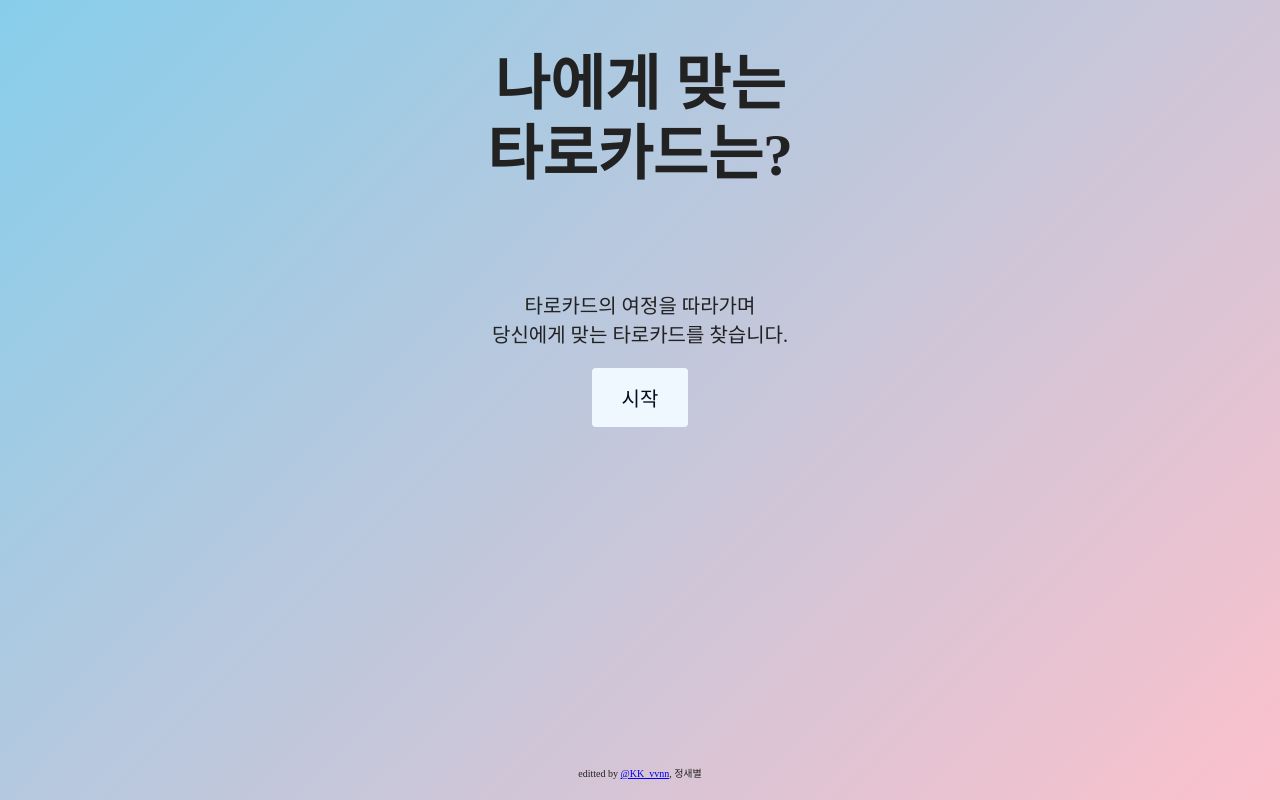
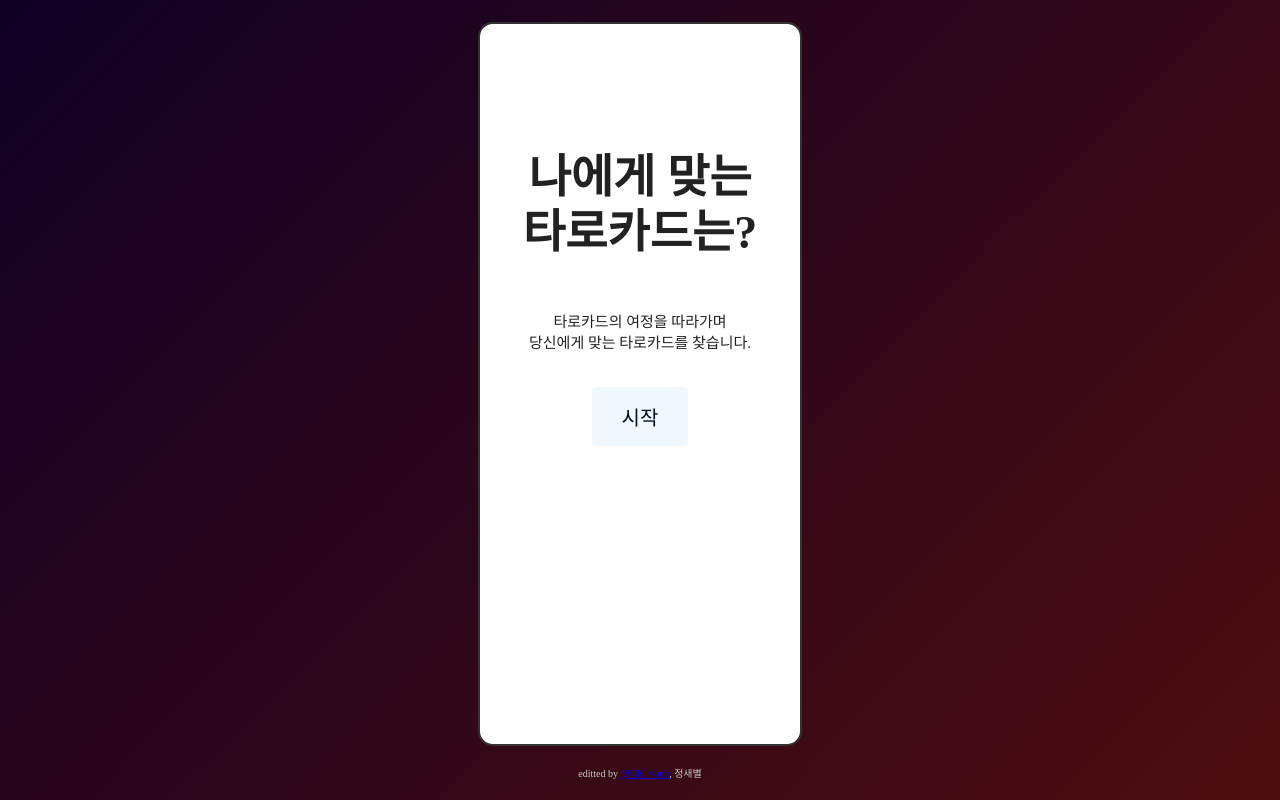
Before and after one commit to Kvvnn/tarotmbti, a plain HTML site: page index.html in a window 1280 px wide. Shown: the top 800 px of the page. Drawn offline with Linux system fonts and the light colour scheme; a web font is replaced by a local one.

Commit message:
design change

```diff
--- a/css/indexStyle.css
+++ b/css/indexStyle.css
@@ -11,29 +11,32 @@ body{
     text-align:center;
     font-family:IBMPlexSansKR-Bold;
     height: 100vh;
-    background-image: linear-gradient(-45deg, pink, skyblue);
+    background-image: linear-gradient(-45deg, rgb(82, 14, 14), rgb(15, 0, 36));
     background-position-x : center;
     background-repeat: no-repeat;
     color:#222222;
 }
 #indexTitle{
-    font-size: 30px;
-    line-height: 70px;
+    font-size: 23px;
+    line-height: 55px;
 }
 #indexTitle{
-    margin-top: 50px;
+    margin-top: 150px;
 }
 #indexMain{
-    margin-top: 100px;
-    font-size: 20px;
+    margin-top: 50px;
+    font-size: 15px;
 }
 #indexFoot{
     position: absolute;
     bottom: 20px;
     left: 50%; transform: translateX(-50%);
+    color: #CCCCCC;
     font-size:10px;
 }
 button{
+    margin-top : 20px;
+    font-family: IBMPlexSansKR-Bold;
     font-size: 20px;
     border-radius: 4px;
     background-color: aliceblue;
--- a/index.html
+++ b/index.html
@@ -5,6 +5,19 @@
     <meta name="viewport" content="width=device-width, initial-scale=1.0">
     <title>나에게 맞는 타로카드 찾기</title>
     <link rel="stylesheet" type = "text/css" href= "css/indexStyle.css">
+    <style>
+
+        #cardBox{
+            width : 320px;
+            height : 90vh;
+            background-color: #FFFFFF;
+            border: 2px solid #333333;
+            position: absolute;
+            left:50%; top:48%;
+            transform: translateX(-50%) translateY(-50%);
+            border-radius: 15px;
+        }
+    </style>
 </head>
 <body>
     <div id = "indexTitle"> <h1>나에게 맞는<br \>타로카드는?</h1></div>
@@ -15,5 +28,6 @@
     <div id = "indexFoot">
         editted by <a href="https://www.instagram.com/KK_vvnn">@KK_vvnn</a>, 정새별
     </div>
+    <div id = "cardBox" style = "z-index: -1"></div>
 </body>
 </html>
```
Also changed, not shown: 0_IE_Q0.html (+1 -1 lines).
